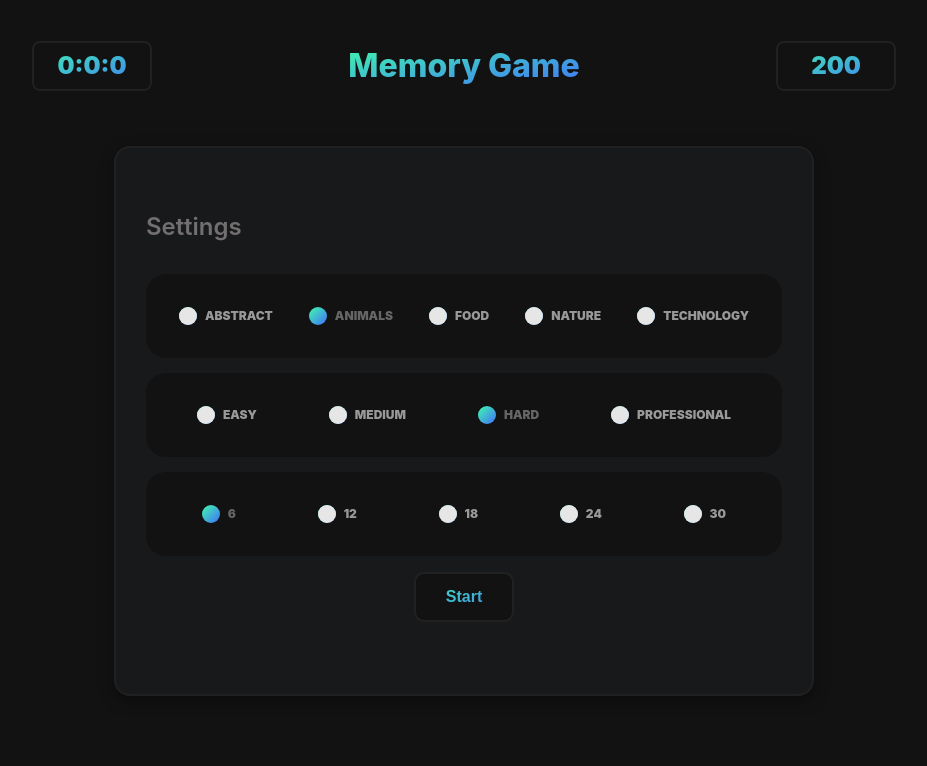
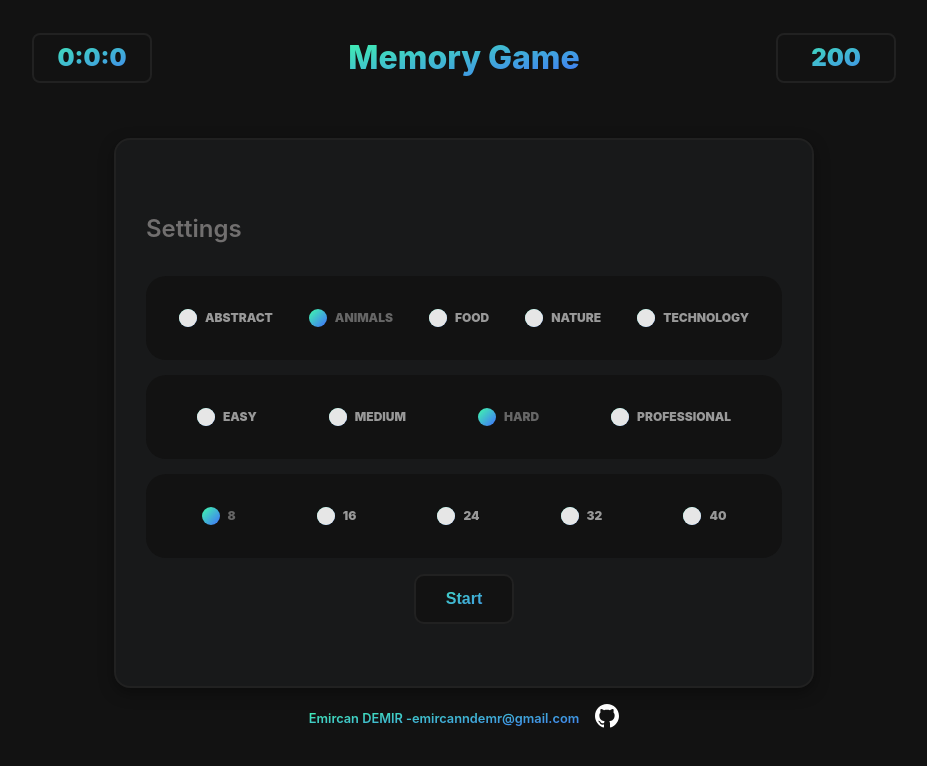
Before and after one commit to emircandemr/React-Memory_Game, a React (Vite) app: page / in a window 1280 px wide. Shown: the top 766 px of the page, without its empty margins (176-1103 px from the left). Built offline with nearby package versions, Linux system fonts and the light colour scheme.

Commit message:
⭐ added : footer

```diff
--- a/src/App.jsx
+++ b/src/App.jsx
@@ -26,7 +26,7 @@
 
   return (
     <div className="App">
-      <Header start={start} score={score} />
+      <Header start={start} score={score} finish={finish} />
       <Background/>
       {!gameOptions ? <Settings startGame={startGame} setStart={setStart} /> : <Board gameOptions={gameOptions} setStart={setStart} setScore={setScore} setFinish={setFinish}/>}
       {finish && <Finish setGameOptions={setGameOptions} playAgain={playAgain} /> }
--- a/src/components/Board/Board.scss
+++ b/src/components/Board/Board.scss
@@ -3,8 +3,8 @@
     margin: 0 auto;
     // background-color:red ;
     padding: 1rem;
-    margin-top: 2rem;
     display: grid;
-    grid-template-columns: repeat(6, 1fr);
+    grid-template-columns: repeat(8, 1fr);
+    margin: 1rem auto;
     grid-gap: 1rem;
 }
--- a/src/components/Card/Card.scss
+++ b/src/components/Card/Card.scss
@@ -1,11 +1,12 @@
 .board__card{
-    width: 200px;
-    height: 200px;
+    width: 150px;
+    height: 150px;
     display: flex;
     flex-direction: column;
     justify-content: space-between;
     align-items: center;
     cursor: pointer;
+    margin: 0 auto;
     transform-style: preserve-3d;
     transition: transform 0.5s cubic-bezier(0.175, 0.885, 0.32, 1.275);
 
--- /dev/null
+++ b/src/components/Footer/Footer.jsx
@@ -0,0 +1,21 @@
+import React from 'react'
+import './Footer.scss'
+
+const Footer = () => {
+    return (
+        <div className="footer">
+                <div className="footer--title">
+                    Emircan DEMIR -emircanndemr@gmail.com
+                </div>
+                <div className="footer--link">
+                    <a href="https://github.com/emircandemr/React-Memory_Game" target="_blank">
+                    <svg xmlns="http://www.w3.org/2000/svg" width="24" height="24" viewBox="0 0 24 24" fill='white' >
+                        <path d="M12 0c-6.626 0-12 5.373-12 12 0 5.302 3.438 9.8 8.207 11.387.599.111.793-.261.793-.577v-2.234c-3.338.726-4.033-1.416-4.033-1.416-.546-1.387-1.333-1.756-1.333-1.756-1.089-.745.083-.729.083-.729 1.205.084 1.839 1.237 1.839 1.237 1.07 1.834 2.807 1.304 3.492.997.107-.775.418-1.305.762-1.604-2.665-.305-5.467-1.334-5.467-5.931 0-1.311.469-2.381 1.236-3.221-.124-.303-.535-1.524.117-3.176 0 0 1.008-.322 3.301 1.23.957-.266 1.983-.399 3.003-.404 1.02.005 2.047.138 3.006.404 2.291-1.552 3.297-1.23 3.297-1.23.653 1.653.242 2.874.118 3.176.77.84 1.235 1.911 1.235 3.221 0 4.609-2.807 5.624-5.479 5.921.43.372.823 1.102.823 2.222v3.293c0 .319.192.694.801.576 4.765-1.589 8.199-6.086 8.199-11.386 0-6.627-5.373-12-12-12z" />
+                        </svg>
+                    </a>
+                </div>
+        </div>
+    )
+}
+
+export default Footer
--- /dev/null
+++ b/src/components/Footer/Footer.scss
@@ -0,0 +1,17 @@
+.footer{
+    width: 700px;
+    display: flex;
+    justify-content: center;
+    align-items: center;
+    margin-top: 1rem;
+
+    &--title{
+        font-size: 0.8rem;
+        font-weight: 600;
+        background: linear-gradient(to right bottom, hsl(154, 97%, 62%), hsl(225, 97%, 62%));
+        -webkit-background-clip: text;
+        -webkit-text-fill-color: transparent;
+        margin-right: 1rem;
+    }
+
+}
--- a/src/components/Header/Header.jsx
+++ b/src/components/Header/Header.jsx
@@ -5,7 +5,7 @@
 import './Header.scss'
 
 
-const Header = ({start,score}) => {
+const Header = ({start,score,finish}) => {
 
     const [minute, setMinute] = useState(0)
     const [seconds, setSeconds] = useState(0)
@@ -27,7 +27,11 @@
 
     useEffect(() => {
         if(start) stopwatch()
-
+        if(finish) {
+            setMinute(0)
+            setSeconds(0)
+            setMilliseconds(0)
+        }
     })
 
   return (
--- a/src/components/Header/Header.scss
+++ b/src/components/Header/Header.scss
@@ -2,7 +2,7 @@
     width: 70%;
     height : 100px;
     padding: 1rem;
-    margin-top: 1rem;
+    margin-top: 0.5rem;
     display: flex;
     justify-content: space-between;
     align-items: center;
--- a/src/components/Settings/Settings.jsx
+++ b/src/components/Settings/Settings.jsx
@@ -4,6 +4,7 @@
 import { CATEGORIES } from "../../constant.js";
 import { DIFFICULTY } from "../../constant.js";
 import { INITIAL_CARDS_COUNT } from "../../constant.js";
+import Footer from '../Footer/Footer';
 
 
 
@@ -20,6 +21,7 @@
   }
 
   return (
+    <>
     <div className='settings' >
         <h2 className='settings__title' >Settings</h2>
         <div className='settings__category__options'>
@@ -40,8 +42,9 @@
         <div className='settings__button'>
           <button className='settings__button--btn' onClick={onClickStartGame} >Start</button>
         </div>
-
     </div>
+     <Footer/>
+    </>
   )
 }
 
--- a/src/components/Settings/Settings.scss
+++ b/src/components/Settings/Settings.scss
@@ -2,7 +2,7 @@
     width: 700px;
     height: 550px;
     margin-top: 30px;
-    padding: 20px 30px;
+    padding: 20px 30px 0px 30px;
     background-color: #18191A;
     border: 2px solid #212121;
     border-radius: 16px;
--- a/src/constant.js
+++ b/src/constant.js
@@ -1,3 +1,3 @@
 export const CATEGORIES = ["abstract", "animals", "food", "nature", "technology"];
 export const DIFFICULTY = ["easy", "medium", "hard","professional"];
-export const INITIAL_CARDS_COUNT = ["6", "12", "18", "24" , "30"];
+export const INITIAL_CARDS_COUNT = ["8", "16", "24", "32" , "40"];
```
